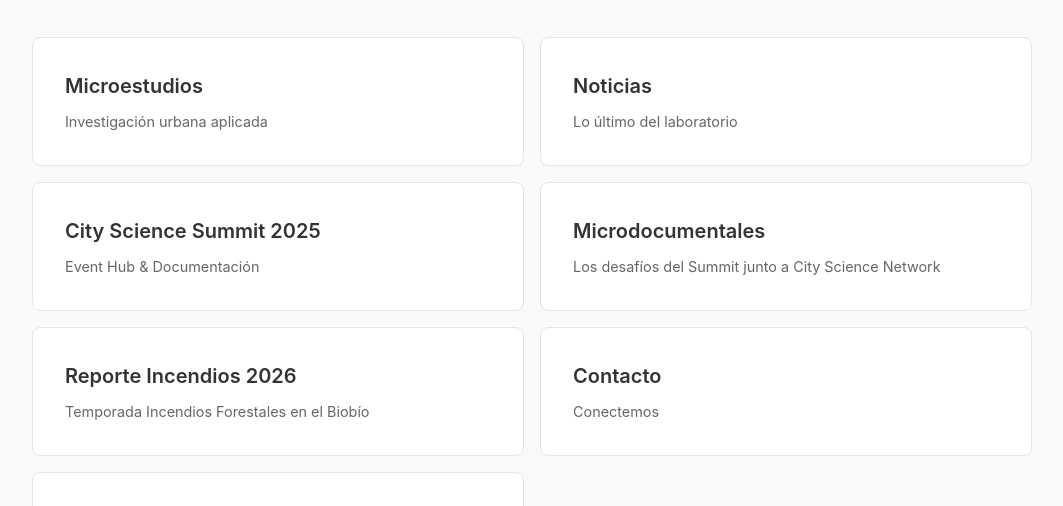
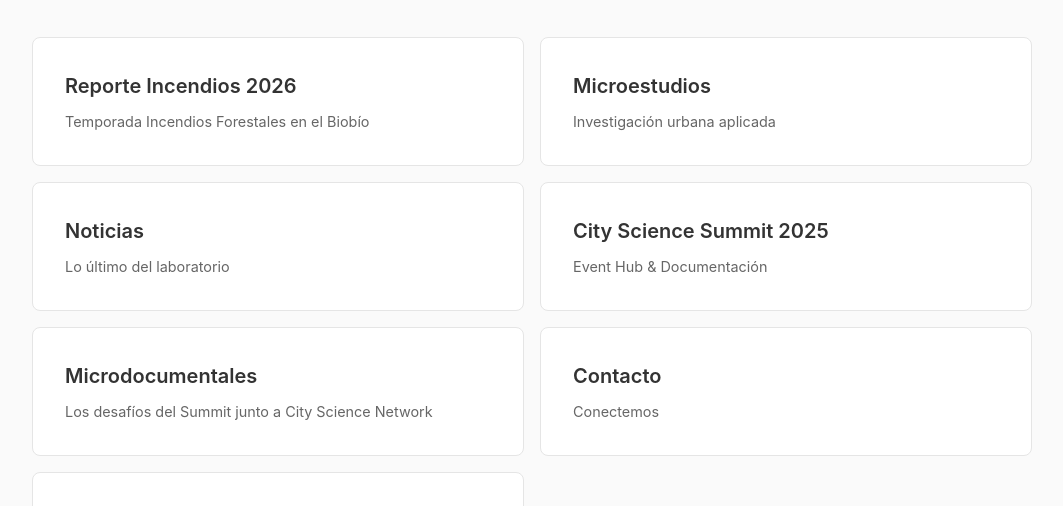
Before and after one commit to citylabbiobio/linkinbio, a SvelteKit app: page / in a window 1280 px wide. Shown: the part 395-901 px from the top of the page, without its empty margins (108-1171 px from the left). Built offline with nearby package versions, Linux system fonts and the light colour scheme.

Commit message:
Update +page.svelte

```diff
--- a/src/routes/+page.svelte
+++ b/src/routes/+page.svelte
@@ -1,6 +1,11 @@
 <script>
     // Datos (const donde no se mutan)
     const mainLinks = [
+        {
+            title: "Reporte Incendios 2026",
+            description: "Temporada Incendios Forestales en el Biobío",
+            url: "https://reporteincendios.citylabbiobio.cl",
+        },
         {
             title: "Microestudios",
             description: "Investigación urbana aplicada",
@@ -20,11 +25,6 @@
             title: "Microdocumentales",
             description: "Los desafíos del Summit junto a City Science Network",
             url: "https://www.youtube.com/playlist?list=PL_C8grluozpiPrphpb5u-CTLS2btH_Az0",
-        },
-        {
-            title: "Reporte Incendios 2026",
-            description: "Temporada Incendios Forestales en el Biobío",
-            url: "https://reporteincendios.citylabbiobio.cl",
         },
         {
             title: "Contacto",
```
